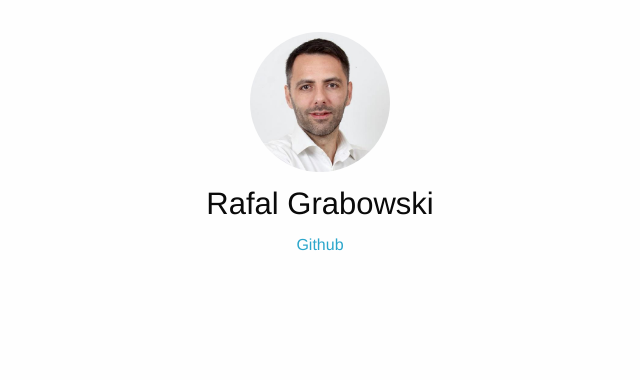
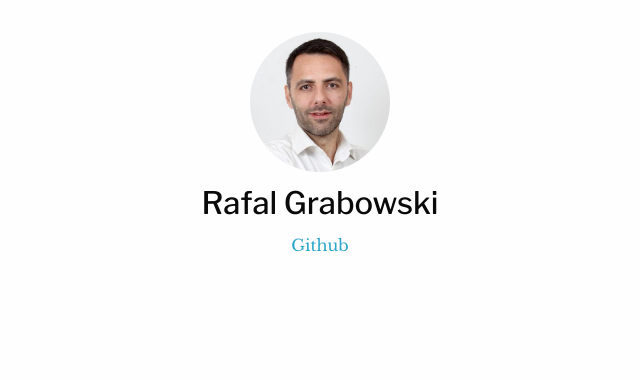
Before and after one commit to rgrabowski/rgrabowski, a Jekyll site: the page built from index.html, in a window 1280 px wide. Shown: the top 380 px of the page, without its empty margins (320-960 px from the left). Built offline with Jekyll 4.4.1, drawn with Linux system fonts in a browser that asks for light colours.

Commit message:
Add google fonts

```diff
--- a/_config.yml
+++ b/_config.yml
@@ -23,6 +23,3 @@ github_username: rgrabowski
 
 # Build settings
 markdown: kramdown
-
-gems:
-  - jekyll-octicons
--- a/_layouts/default.html
+++ b/_layouts/default.html
@@ -1,7 +1,7 @@
 <!DOCTYPE html>
 <html lang="en">
   <head>
-    <link href="https://fonts.googleapis.com/css?family=Libre+Baskerville:400,700|Libre+Franklin:400,700" rel="stylesheet">
+    <link href="https://fonts.googleapis.com/css?family=Libre+Baskerville|Libre+Franklin:400,500,600" rel="stylesheet">
     <title>{{ site.title }}</title>
     <meta charset="utf-8">
     <meta http-equiv="x-ua-compatible" content="ie=edge">
--- a/css/main.scss
+++ b/css/main.scss
@@ -4,6 +4,11 @@
 
 body {
   margin-top: 2rem;
+  font-family: 'Libre Baskerville', serif;
+}
+h3 {
+  font-family: 'Libre Franklin', sans-serif;
+  font-weight: 500;
 }
 
 .profile-photo {
```
